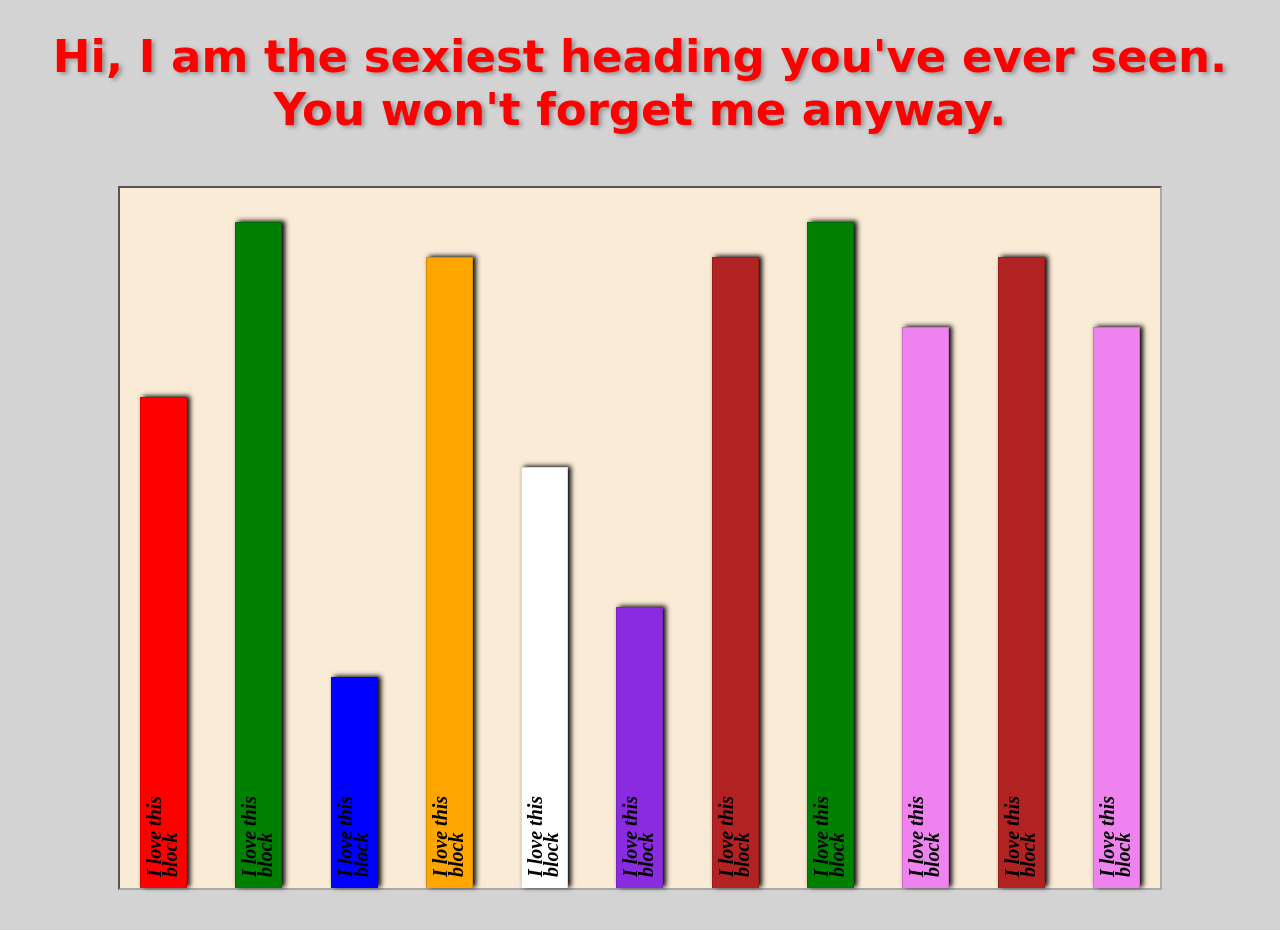
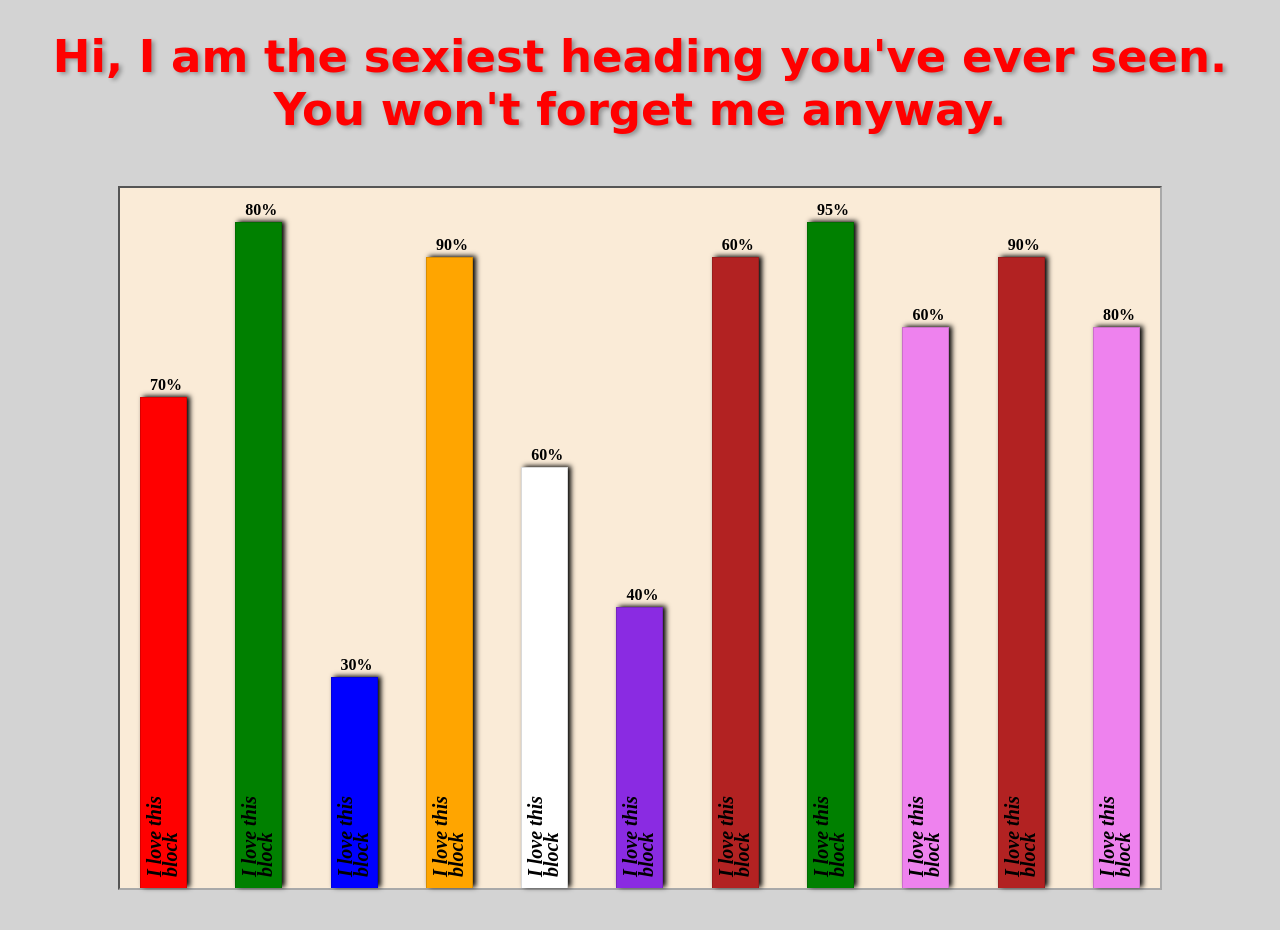
Before and after one commit to sofilime/my_first_repository, a plain HTML site: page tasks from Michal/flexbox-example1.html in a window 1280 px wide. Drawn offline with Linux system fonts and the light colour scheme; a web font is replaced by a local one.

Commit message:
super-duper

```diff
--- a/tasks from Michal/flexbox-example1.html
+++ b/tasks from Michal/flexbox-example1.html
@@ -37,6 +37,11 @@
             box-shadow: 3px -1px 5px rgba(0,0,0,1);
 
             position: relative;
+            animation-name: example;
+            animation-duration: 4s;
+
+        }
+        .flex-item:hover{
 
         }
 
@@ -58,6 +63,13 @@
             text-shadow: 3px 2px 4px rgba(0,0,0,0.3);
             font-size: 45px;
             font-family: 'Fontdiner Swanky', cursive;
+        }
+        span{
+            position: absolute;
+            display: block;
+            top: -22px;
+            left: 20%;
+            font-weight: bold;
         }
 
 
@@ -130,17 +142,17 @@
 <body>
 <h1>Hi, I am the sexiest heading you've ever seen.<br>You won't forget me anyway.</h1>
 <div class="flexbox-container">
-    <div class="flex-item bgc-red"><h2>I love this block</h2></div>
-    <div class="flex-item bgc-green"><h2>I love this block</h2></div>
-    <div class="flex-item bgc-blue"><h2>I love this block</h2></div>
-    <div class="flex-item bgc-orange"><h2>I love this block</h2></div>
-    <div class="flex-item bgc-white"><h2>I love this block</h2></div>
-    <div class="flex-item bgc-blueviolet"><h2>I love this block</h2></div>
-    <div class="flex-item bgc-firebrick"><h2>I love this block</h2></div>
-    <div class="flex-item bgc-green"><h2>I love this block</h2></div>
-    <div class="flex-item bgc-violet"><h2>I love this block</h2></div>
-    <div class="flex-item bgc-firebrick"><h2>I love this block</h2></div>
-    <div class="flex-item bgc-violet"><h2>I love this block</h2></div>
+    <div class="flex-item bgc-red"><span>70%</span><h2>I love this block</h2></div>
+    <div class="flex-item bgc-green"><span>80%</span><h2>I love this block</h2></div>
+    <div class="flex-item bgc-blue"><span>30%</span><h2>I love this block</h2></div>
+    <div class="flex-item bgc-orange"><span>90%</span><h2>I love this block</h2></div>
+    <div class="flex-item bgc-white"><span>60%</span><h2>I love this block</h2></div>
+    <div class="flex-item bgc-blueviolet"><span>40%</span><h2>I love this block</h2></div>
+    <div class="flex-item bgc-firebrick"><span>60%</span><h2>I love this block</h2></div>
+    <div class="flex-item bgc-green"><span>95%</span><h2>I love this block</h2></div>
+    <div class="flex-item bgc-violet"><span>60%</span><h2>I love this block</h2></div>
+    <div class="flex-item bgc-firebrick"><span>90%</span><h2>I love this block</h2></div>
+    <div class="flex-item bgc-violet"><span>80%</span><h2>I love this block</h2></div>
 </div>
 </body>
 </html>
```
